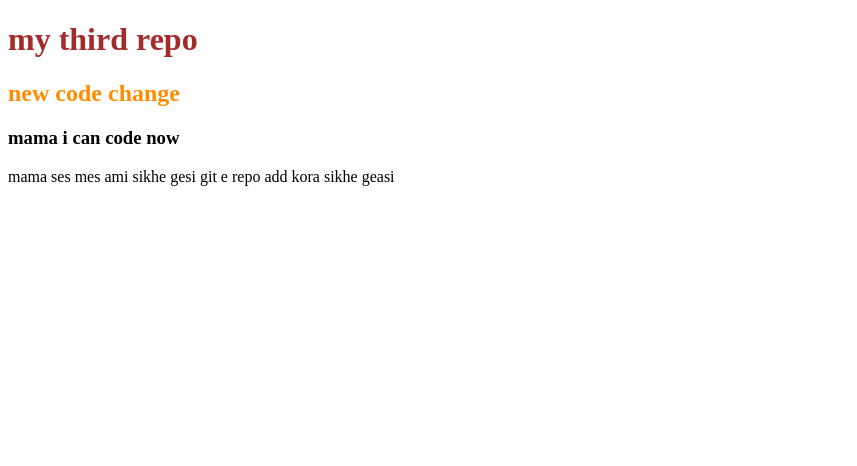
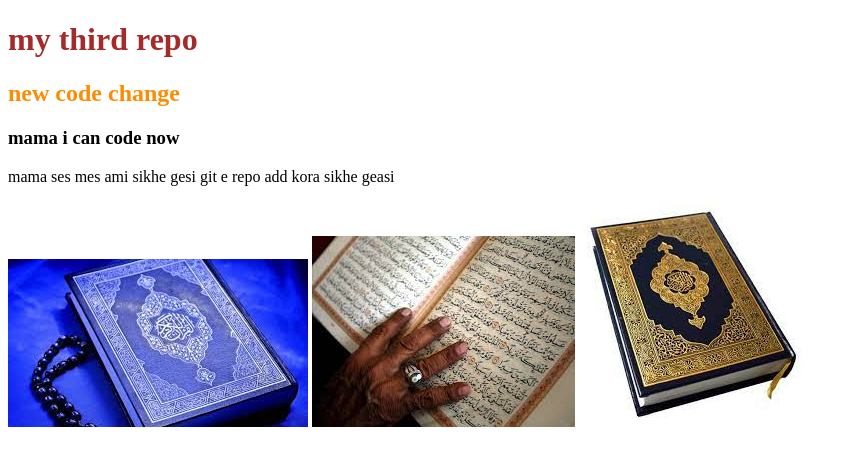
Before and after one commit to S-M-Nahid-Hasan/third-repo, a plain HTML site: page index.html in a window 1280 px wide. Shown: the whole page, without its empty margins (0-857 px from the left). Drawn offline with Linux system fonts and the light colour scheme.

Commit message:
pic added

```diff
--- a/index.html
+++ b/index.html
@@ -12,5 +12,8 @@
     <h2>new code change</h2>
     <h3>mama i can code now</h3>
     <p>mama ses mes ami sikhe gesi git e repo add kora sikhe geasi</p>
+    <img src="/download.jpg" alt="">
+    <img src="/download (1).jpg" alt="">
+    <img src="/download (2).jpg" alt="">
 </body>
 </html>
```
Also changed, not shown: download (1).jpg (added), download (2).jpg (added), download.jpg (added).
